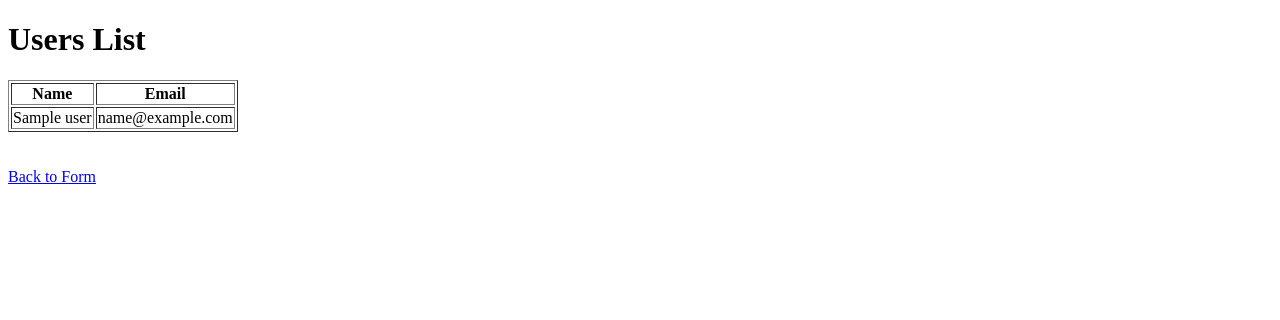
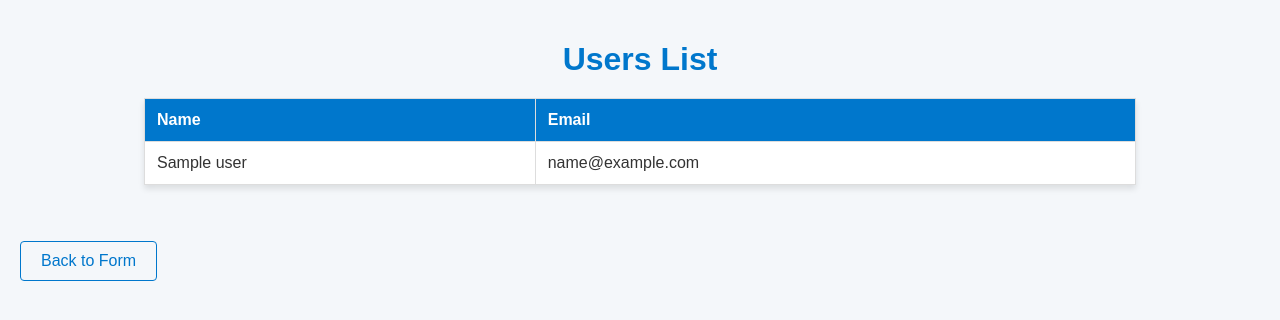
Before and after one commit to genai4se/workshop-registration, a Flask app: page /view in a window 1280 px wide. Shown: the top 320 px of the page. Run offline with Flask 3, Linux system fonts and the light colour scheme; a database or web service that is not in the repository returns one stand-in record (values such as "Sample title"); some libraries are stand-ins or nearby versions.

Commit message:
Update view_users.html

```diff
--- a/templates/view_users.html
+++ b/templates/view_users.html
@@ -4,10 +4,84 @@
     <meta charset="UTF-8">
     <meta name="viewport" content="width=device-width, initial-scale=1.0">
     <title>View Users</title>
+    <style>
+        /* General Body Styles */
+        body {
+            font-family: Arial, sans-serif;
+            background-color: #f4f7fa;
+            color: #333;
+            margin: 0;
+            padding: 20px;
+        }
+
+        h1 {
+            color: #0077cc;
+            text-align: center;
+            margin-bottom: 20px;
+        }
+
+        /* Table Styles */
+        table {
+            width: 80%;
+            margin: 0 auto;
+            border-collapse: collapse;
+            background-color: white;
+            box-shadow: 0 4px 6px rgba(0, 0, 0, 0.1);
+        }
+
+        th, td {
+            padding: 12px;
+            text-align: left;
+            border: 1px solid #ddd;
+        }
+
+        th {
+            background-color: #0077cc;
+            color: white;
+            font-weight: bold;
+        }
+
+        tr:nth-child(even) {
+            background-color: #f9f9f9;
+        }
+
+        tr:hover {
+            background-color: #f1f1f1;
+        }
+
+        /* Link Styles */
+        a {
+            display: inline-block;
+            margin-top: 20px;
+            text-align: center;
+            font-size: 16px;
+            color: #0077cc;
+            text-decoration: none;
+            padding: 10px 20px;
+            border: 1px solid #0077cc;
+            border-radius: 4px;
+        }
+
+        a:hover {
+            background-color: #0077cc;
+            color: white;
+        }
+
+        /* Responsive Table */
+        @media (max-width: 768px) {
+            table {
+                width: 100%;
+            }
+
+            th, td {
+                padding: 8px;
+            }
+        }
+    </style>
 </head>
 <body>
     <h1>Users List</h1>
-    <table border="1">
+    <table>
         <thead>
             <tr>
                 <th>Name</th>
```
